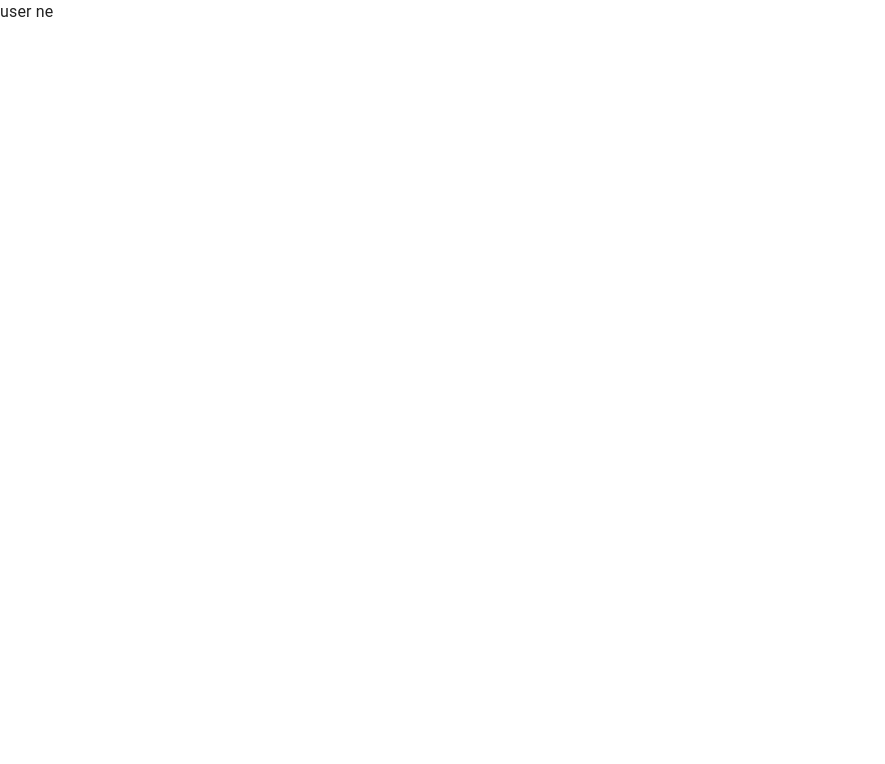
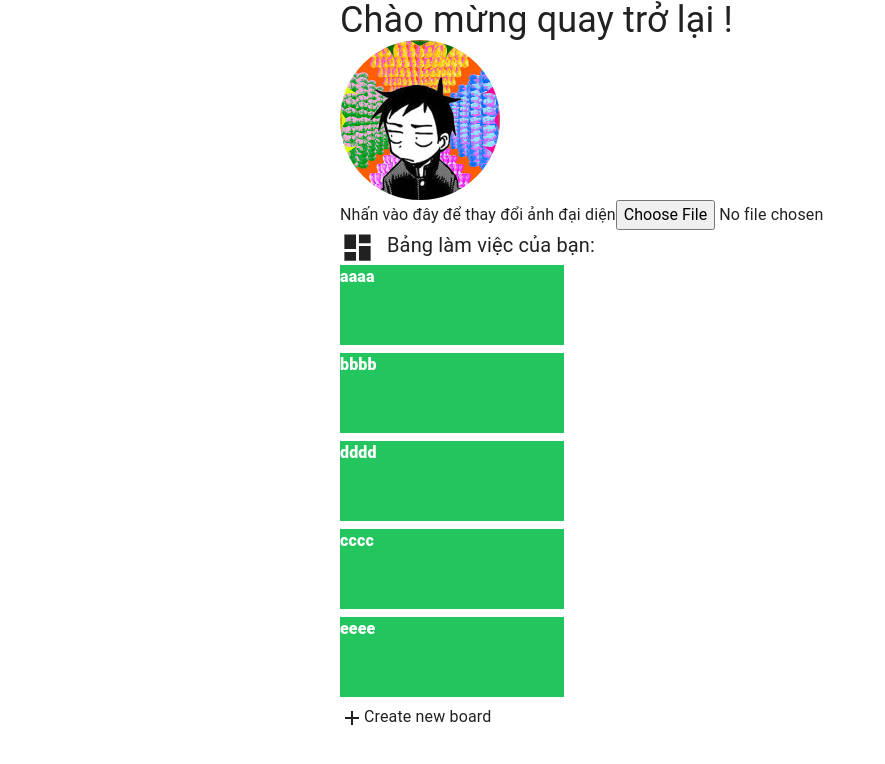
Before and after one commit to nth2612/Trello-FE-NNKB, a React (Vite) app: page /user in a window 1280 px wide. Shown: the top 764 px of the page, without its empty margins (0-885 px from the left). Built offline with nearby package versions, Linux system fonts and the light colour scheme.

Commit message:
delete some old code

```diff
--- a/src/App.jsx
+++ b/src/App.jsx
@@ -9,7 +9,7 @@ const App = () => {
   return (
     <Routes>
       {/* Khi truy cap trang web thi tro ngay toi login */}
-      <Route path='/' element={<Navigate to='/login' replace={true} />} />
+      <Route path='/' element={<Navigate to='/board' replace={true} />} />
       <Route path='/login' element={<LoginPage/>} />
       <Route path='/signup' element={<SignUpPage/>} />
       <Route path='/user' element={<UserPage/>}/>
--- a/src/components/AddColumn/AddColumn.jsx
+++ b/src/components/AddColumn/AddColumn.jsx
@@ -3,7 +3,7 @@ import { Box, Button, IconButton } from '@mui/material'
 import CloseIcon from '@mui/icons-material/Close'
 import { useEffect, useRef, useState } from 'react'
 import { v4 as uuidv4 } from 'uuid'
-
+  // Update ngay 11/10 xoa bien columnids tu cap cha va bo cai add column tam thoi
 function AddColumn({ setRawColumn, columnOrderIds }) {
   const textareaRef = useRef(null)
   const formRef = useRef(null)
@@ -44,21 +44,20 @@ function AddColumn({ setRawColumn, columnOrderIds }) {
     addNewColumn()
   }
   const addNewColumn = () => {
-    if (nameColumn !== '') {
-      setRawColumn(prev => {
-        const newColumn = {
-          _id : uuidv4(),
-          boardId: 'board-id-02',
-          title: nameColumn,
-          cardOrderIds: [],
-          card: []
-        }
-        columnOrderIds.push(newColumn._id)
-        setNameColumn('')
-        textareaRef.current.focus()
-        return [...prev, newColumn]
-      })
-    }
+    // if (nameColumn !== '') {
+    //   setRawColumn(prev => {
+    //     const newColumn = {
+    //       _id : uuidv4(),
+    //       boardId: 'board-id-02',
+    //       title: nameColumn,
+    //       cardOrderIds: [],
+    //       card: []
+    //     }
+    //     setNameColumn('')
+    //     textareaRef.current.focus()
+    //     return [...prev, newColumn]
+    //   })
+    // }
   }
   const handleChange = (input) => {
     setNameColumn(input.target.value)
--- a/src/components/AppBar/Menu/Account.jsx
+++ b/src/components/AppBar/Menu/Account.jsx
@@ -6,7 +6,6 @@ import { useState } from 'react'
 import { Divider, List, ListItem, ListItemButton, ListItemIcon, ListItemText, ListSubheader, Menu, Typography } from '@mui/material'
 import OutputIcon from '@mui/icons-material/Output'
 import ChevronRightIcon from '@mui/icons-material/ChevronRight'
-import { Link } from 'react-router-dom'
 
 function Account() {
   const [anchorEl, setAnchorEl] = useState(null)
@@ -67,7 +66,7 @@ function Account() {
           <ListItemButton sx={{ color: '#172b4d' }} >
             <ListItemText sx={{ my: 0 }} primary='Switch accounts' />
           </ListItemButton>
-          <ListItemButton sx={{ color: '#172b4d' }} >
+          <ListItemButton sx={{ color: '#172b4d' }} onClick={() => location.href = '/user'} >
             <ListItemText sx={{ my: 0 }} primary='Manage account' />
             <ListItemIcon sx={{ justifyContent: 'center', color: '#44546f' }}>
               <OutputIcon/>
--- a/src/components/ListColumn/ListColumn.jsx
+++ b/src/components/ListColumn/ListColumn.jsx
@@ -16,7 +16,9 @@ const ListColumn = memo(function ListColumn({ boardBarHeight, columnIds, ordered
           <Box sx={{ padding: '2px 6px 8px', height: '100%', display: 'flex', flexDirection: 'row' }} >
             {/* Column */}
             {orderedColumns.map(col => <Column key={col._id} column={col} boardBarHeight={boardBarHeight} />)}
-            <AddColumn setRawColumn={setRawColumn} columnOrderIds={columnIds} />
+            <AddColumn setRawColumn={setRawColumn}
+            // columnOrderIds={columnIds} tam xoa
+            />
           </Box>
         </Box>
       </Box>
--- a/src/pages/BoardContent/BoardContent.jsx
+++ b/src/pages/BoardContent/BoardContent.jsx
@@ -36,7 +36,8 @@ const BoardContent = function BoardContent({ board }) {
   })
   // const sensors = useSensors(pointerSensor)
   const sensors = useSensors(mouseSensor, touchSensor)
-  const [columnIds, setColumnIds] = useState(mockData.board.columnOrderIds)
+  // tam xoa
+  // const [columnIds, setColumnIds] = useState(mockData.board.columnOrderIds)
   const boardBarRef = useRef(null)
   const removeMargin = useMediaQuery('(min-width: 751px)')
   const [open, setOpen] = useState(false)
@@ -243,7 +244,10 @@ const BoardContent = function BoardContent({ board }) {
               height: (theme) => theme.trello.boardContentHeight,
               scrollbarColor: '#fff6 #00000026'
             }}>
-              <ListColumn boardBarHeight={boardBarHeight} columnIds={columnIds} orderedColumns={orderedColumns} />
+              <ListColumn boardBarHeight={boardBarHeight}
+              // tam xoa
+              // columnIds={columnIds}
+                orderedColumns={orderedColumns} />
               <DragOverlay dropAnimation={customDropAnimation}>
                 {!activeDragItemType && null}
                 {activeDragItemType === ACTIVE_DRAG_ITEM_TYPE.COLUMN && <Column column={activeDragItemData} />}
--- a/src/pages/Login/LoginPage.jsx
+++ b/src/pages/Login/LoginPage.jsx
@@ -18,7 +18,7 @@ const LoginPage = () => {
       return
     }
     toast.success('Dang nhap ok')
-    navigate('/board')
+    navigate('/user')
   }
   return (
     <Box className='bg-login-signup h-screen bg-no-repeat bg-cover bg-center relative'>
--- a/src/pages/SignUp/SignUpPage.jsx
+++ b/src/pages/SignUp/SignUpPage.jsx
@@ -7,14 +7,14 @@ import { toast } from 'react-toastify'
 const SignUpPage = () => {
   const { register, handleSubmit, watch, formState: { errors } } = useForm()
   const navigate = useNavigate()
-  const submitLogIn = (data) => {
+  const submitSignUp = (data) => {
     toast.success('Đăng ký thành công, vui lòng đăng nhập lại')
     navigate('/login')
   }
   return (
     <Box className='bg-login-signup h-screen bg-no-repeat bg-cover bg-center relative'>
       <Box className='absolute top-1/2 left-1/2 w-96 bg-white translate-x-n50 translate-y-n50 rounded-lg p-4'>
-        <form onSubmit={handleSubmit(submitLogIn)}>
+        <form onSubmit={handleSubmit(submitSignUp)}>
           <h1 className='font-extrabold text-3xl text-[#0079bf] text-center'>Trello</h1>
           {/* Username */}
           <input
--- a/src/pages/User/UserPage.jsx
+++ b/src/pages/User/UserPage.jsx
@@ -1,7 +1,55 @@
+import avt from '~/images/myavt5.png'
+import DashboardIcon from '@mui/icons-material/Dashboard'
+import AddIcon from '@mui/icons-material/Add'
+
+const mockData = [
+  {
+    id: 1,
+    nameboard: 'aaaa'
+  },
+  {
+    id: 2,
+    nameboard: 'bbbb'
+  },
+  {
+    id: 3,
+    nameboard: 'dddd'
+  },
+  {
+    id: 4,
+    nameboard: 'cccc'
+  },
+  {
+    id: 5,
+    nameboard: 'eeee'
+  }
+]
+
 const UserPage = () => {
   return (
-    <div>
-      user ne
+    <div className='max-w-[600px] mx-auto'>
+      <h1 className='text-4xl'>Chào mừng quay trở lại !</h1>
+      <div className='rounded-full overflow-hidden aspect-square w-40'>
+        <img src={avt} alt="" />
+      </div>
+      <span>Nhấn vào đây để thay đổi ảnh đại diện</span>
+      <input type="file" />
+      <div>
+        <DashboardIcon fontSize='large' />
+        <span className='ml-3 text-xl'>Bảng làm việc của bạn:</span>
+      </div>
+      <div className='space-y-2'>
+        {mockData.map(b => (
+          <div key={b.id} className='w-56 h-20 bg-green-500 hover:bg-green-600'>
+            <a href="/board" className='block h-full'>
+              <p className='font-extrabold text-white'>{b.nameboard}</p>
+            </a>
+          </div>
+        ))}
+        <div>
+          <AddIcon/>
+          Create new board</div>
+      </div>
     </div>
   )
 }
--- /dev/null
+++ b/src/utils/constants.js
@@ -0,0 +1 @@
+export const API_ROOT = 'http://localhost:8017'
--- a/tailwind.config.js
+++ b/tailwind.config.js
@@ -5,6 +5,9 @@ export default {
   content: ['./src/**/*.{html,js,jsx,tsx}'],
   theme: {
     extend: {
+      backgroundColor: {
+        'rgba': 'rgba(0,0,0, 0.2)'
+      },
       backgroundImage: {
         'login-signup': "url('~/images/teamwork.jpg')"
       },
```
Also changed, not shown: src/images/myavt5.png (added).
